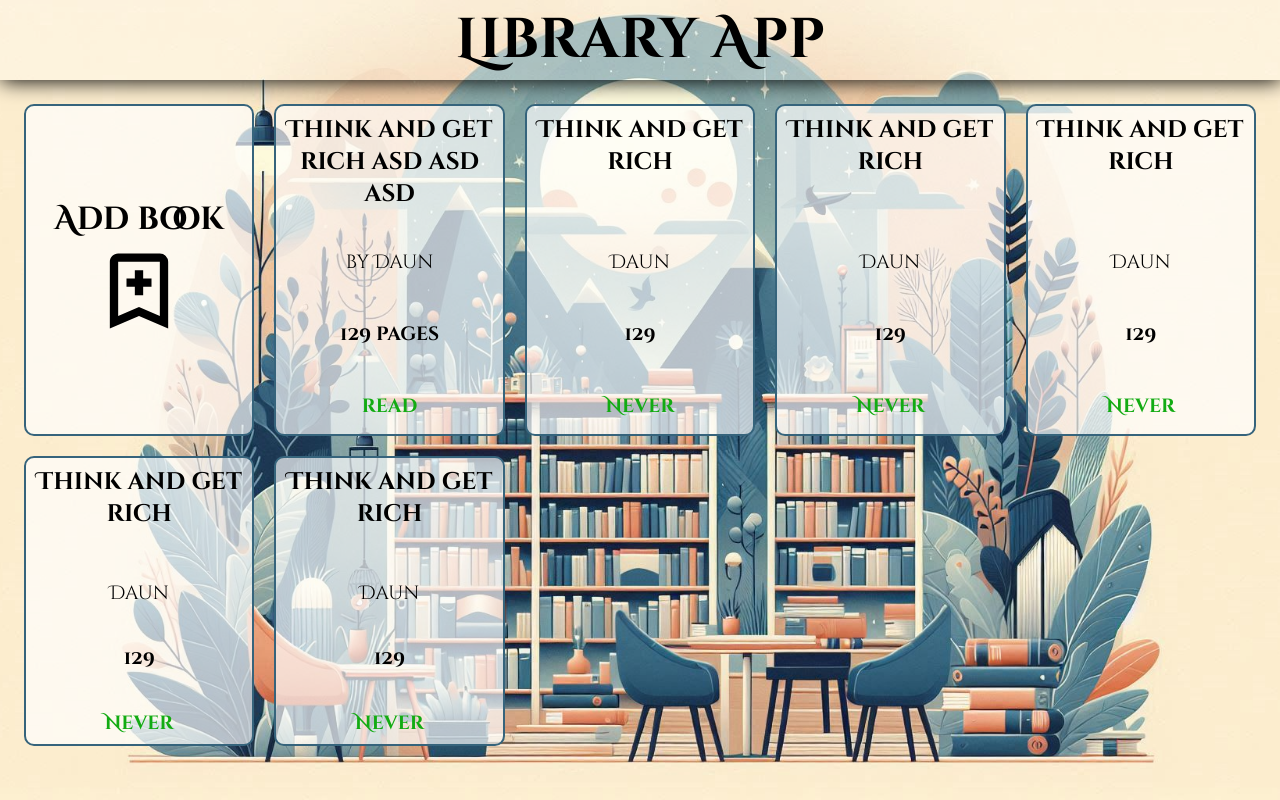
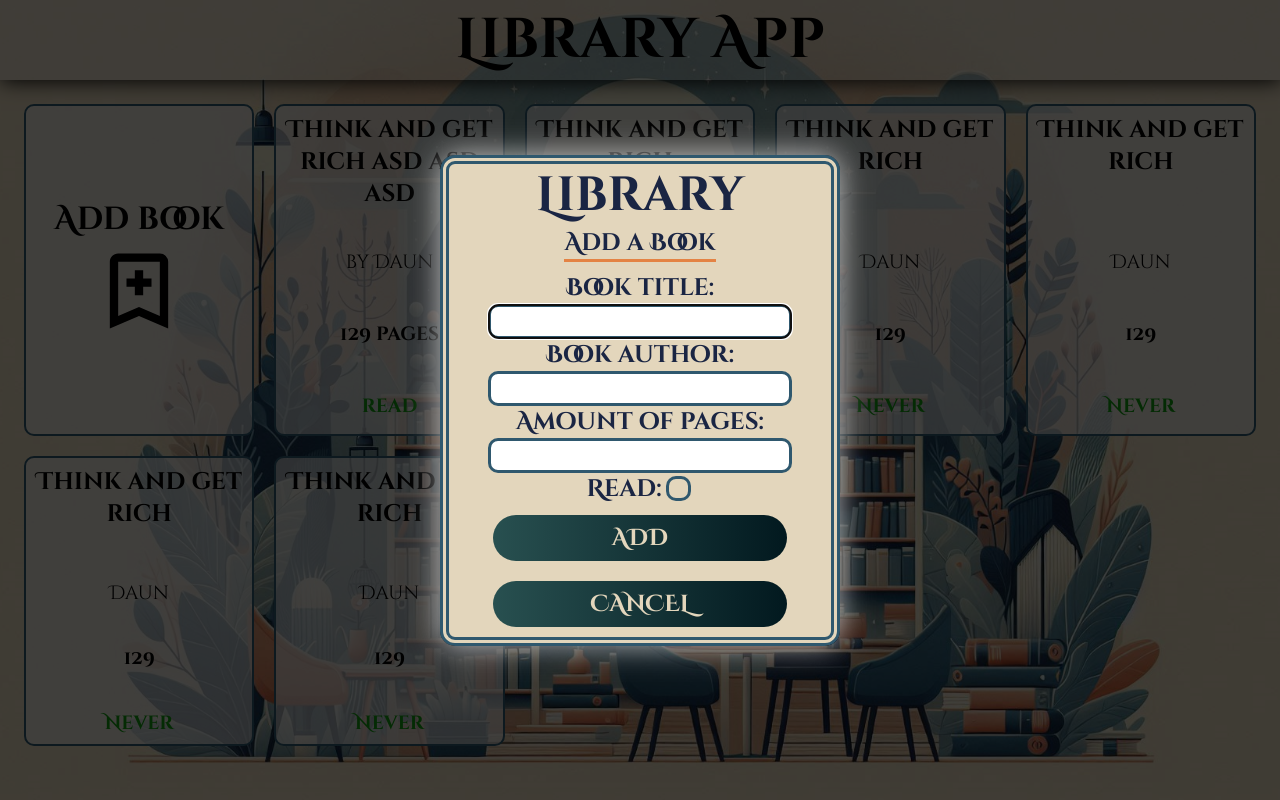
Before and after one commit to Snwqqq/library-app, a plain HTML site: page index.html in a window 1280 px wide. Drawn offline with Linux system fonts and the light colour scheme.

Commit message:
Delete div around add-book button

```diff
--- a/index.html
+++ b/index.html
@@ -12,7 +12,8 @@
      Library App
     </header>
     <main>
-       <!-- <dialog>
+        <dialog>
+            <div class="dialog-holder">
             <p class="dialog-head">Library</p>
             <p class="dialog-prom">Add a Book</p>
             <form>
@@ -29,8 +30,8 @@
                 <button class="add">ADD</button>
                 <button class="cancel">CANCEL</button>
             </form>
-            -->
-        <div class="but-container">
+        </div>
+        </dialog>
             <button class="add-book">
                 Add book
                 <svg class="bookmark-icon" xmlns="http://www.w3.org/2000/svg" viewBox="0 0 24 24">
@@ -38,8 +39,6 @@
                     <path d="M17,18V5H7V18L12,15.82L17,18M17,3A2,2 0 0,1 19,5V21L12,18L5,21V5C5,3.89 5.9,3 7,3H17M11,7H13V9H15V11H13V13H11V11H9V9H11V7Z" />
                 </svg>
             </button>
-        </div>
-        </dialog>
         <div class="book-container">
             <p class="name">Think and get rich asd asd asd</p>
             <p class="author">by Daun</p>
--- a/style.css
+++ b/style.css
@@ -41,40 +41,36 @@ main{
     grid-template-columns:repeat(auto-fill, minmax(calc(26*var(--unit)),1fr));
     padding: calc(3 * var(--unit));
 }
-.but-container{
+
+.add-book svg{
+    width: 100px;
+}
+
+.add-book{
     border: 2px double #36647c;
     border-radius: 10px;
     background-color: rgba(255, 255, 255, 0.683);
     padding: calc(1*var(--unit));
     min-height: 200px;
     text-align: center;
-}
-.but-container svg{
-    width: 100px;
-}
-
-.but-container:hover{
-    cursor:pointer;
-    background-color: rgba(0, 0, 0, 0.492);
-    fill: white;
-    border: none;
-}
-.but-container:hover .add-book{
-    color: white;
-}
-
-.add-book{
     display: flex;
     flex-direction: column;
     align-items: center;
     justify-content: center;
     font-size: calc(1rem + calc(2 * var(--unit)));
     font-family: 'library-bold';
-    height: 100%;
-    width: 100%;
-    background-color: rgba(255, 255, 255, 0);
-    border:none;
+    transition: all 0.3s;
 }
+
+.add-book:hover{
+    cursor:pointer;
+    border: none;
+    background-color: rgba(0, 0, 0, 0.492);
+    fill: white;
+    outline: none;
+    color: white;
+}
+
 .book-container{
     display: grid;
     grid-template-rows: 3fr 1fr 1fr 1fr;
@@ -100,17 +96,29 @@ main{
     color: rgb(18, 171, 18);
 }
 dialog{
+    padding: 0;
+    margin: 0;
+    border: none;
+    outline: none;
+    box-sizing: border-box;
+    align-self: center;
+    justify-self: center;
+    background-color: #e3d6bc00;
+    width: 400px;
+    border-radius: 15px;
+    box-shadow: 0 0 30px rgba(255, 255, 255, 0.7);
+}
+.dialog-holder{
+    border: none;
     box-sizing: border-box;
     background-color: #e3d6bc;
     border: 9px double #2f586e;
     color: #1a2543 ;
     border-radius: 15px;
     width: 400px;
-    outline: none;
     display: flex;
     flex-direction: column;
     align-items: center;
-    box-shadow: 0 0 30px rgba(255, 255, 255, 0.7);
 }
 ::backdrop {
     background-color: black;
@@ -191,7 +199,10 @@ button.cancel{
     body{
         background-repeat: repeat;
     }
-    dialog{
-        width: 100vw;
+
+    dialog,
+    .dialog-holder{
+        box-sizing: border-box;
+        width: 88vw;
     }
 }
```
Lines whose indentation alone changed are shown as unchanged.
